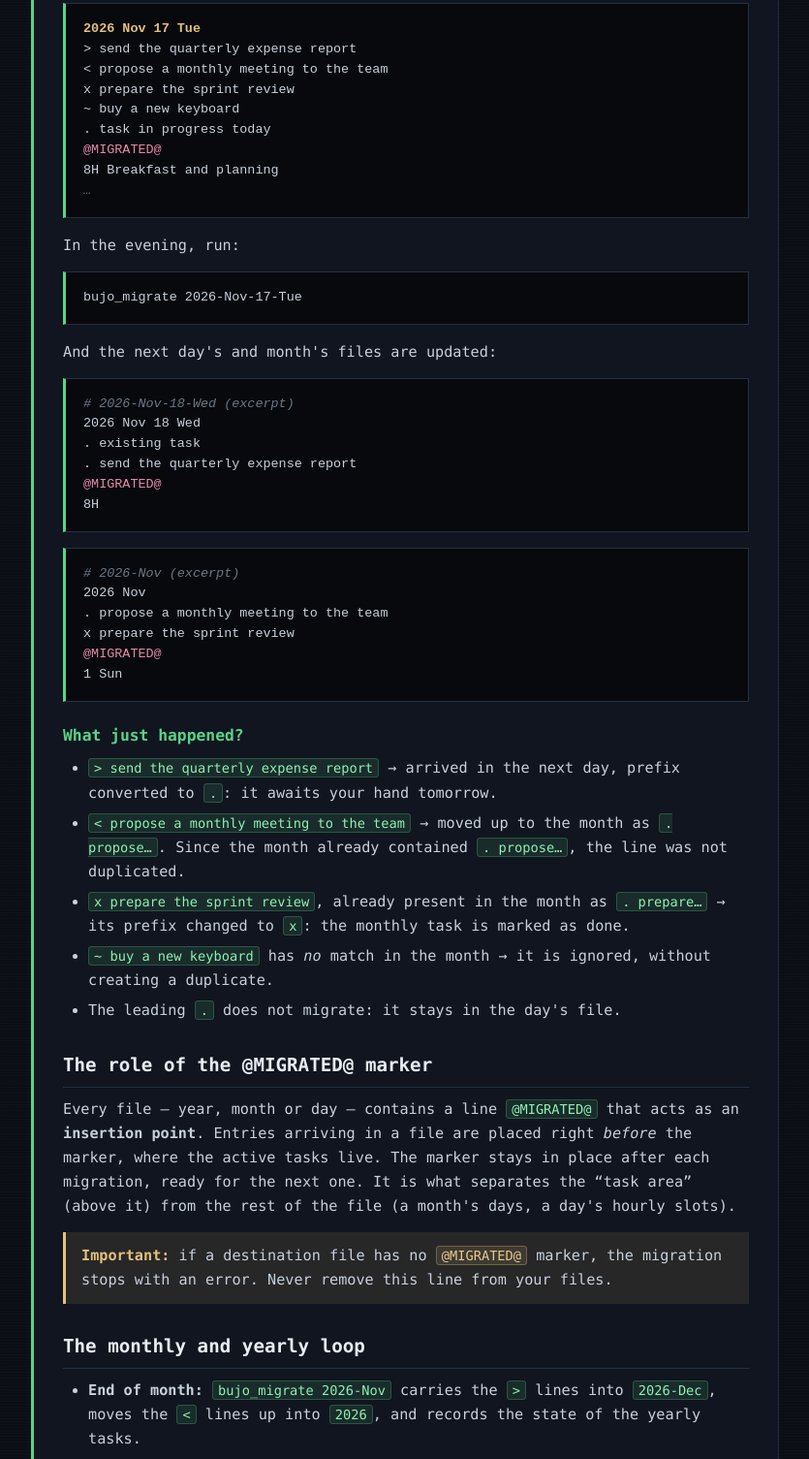
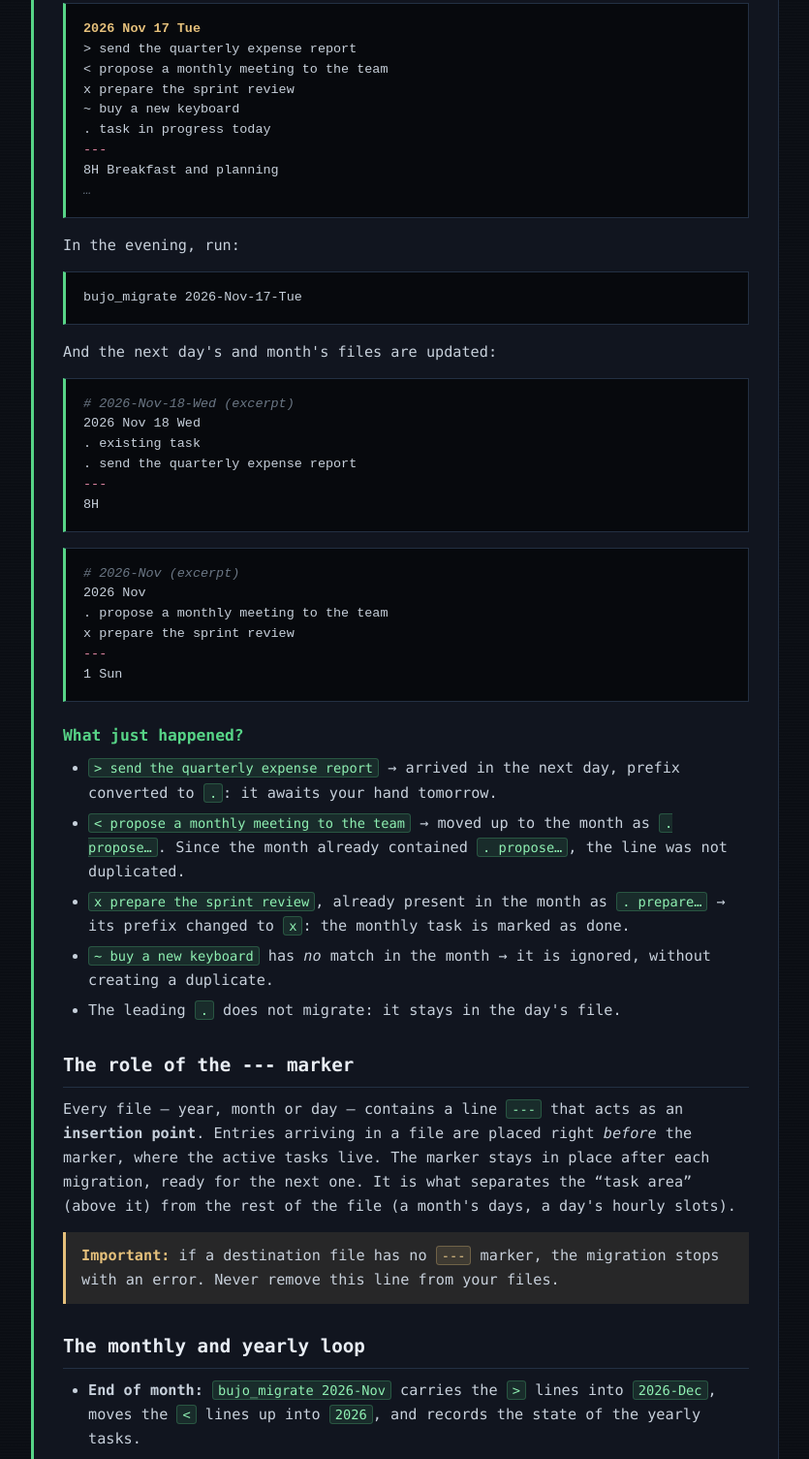
Before and after one commit to Lajule/bujo, a plain HTML site: page docs/en/posts/migration.html in a window 1280 px wide. Shown: the part 1054-2559 px from the top of the page at 97% size, without its empty margins (222-1057 px from the left). Drawn offline with Linux system fonts and the light colour scheme.

Commit message:
Use a more textual placeholder

```diff
--- a/docs/en/posts/migration.html
+++ b/docs/en/posts/migration.html
@@ -77,7 +77,7 @@
 x prepare the sprint review
 ~ buy a new keyboard
 . task in progress today
-<span class="p">@MIGRATED@</span>
+<span class="p">---</span>
 8H Breakfast and planning
 <span class="c">…</span></code></pre>
         <p>In the evening, run:</p>
@@ -87,13 +87,13 @@ x prepare the sprint review
 2026 Nov 18 Wed
 . existing task
 . send the quarterly expense report
-<span class="p">@MIGRATED@</span>
+<span class="p">---</span>
 8H</code></pre>
 <pre><code><span class="c"># 2026-Nov (excerpt)</span>
 2026 Nov
 . propose a monthly meeting to the team
 x prepare the sprint review
-<span class="p">@MIGRATED@</span>
+<span class="p">---</span>
 1 Sun</code></pre>
 
         <h3>What just happened?</h3>
@@ -111,9 +111,9 @@ x prepare the sprint review
             <li>The leading <code>.</code> does not migrate: it stays in the day's file.</li>
         </ul>
 
-        <h2>The role of the @MIGRATED@ marker</h2>
+        <h2>The role of the --- marker</h2>
         <p>
-            Every file — year, month or day — contains a line <code>@MIGRATED@</code> that acts as
+            Every file — year, month or day — contains a line <code>---</code> that acts as
             an <strong>insertion point</strong>. Entries arriving in a file are placed right
             <em>before</em> the marker, where the active tasks live. The marker stays in place
             after each migration, ready for the next one. It is what separates the “task area”
@@ -121,7 +121,7 @@ x prepare the sprint review
         </p>
 
         <div class="note">
-            <strong>Important:</strong> if a destination file has no <code>@MIGRATED@</code> marker,
+            <strong>Important:</strong> if a destination file has no <code>---</code> marker,
             the migration stops with an error. Never remove this line from your files.
         </div>
 
```
Also changed, not shown: docs/en/index.html (+1 -1 lines), docs/en/posts/daily-use.html (+1 -1 lines), docs/en/posts/examples.html (+5 -5 lines), docs/en/posts/getting-started.html (+4 -4 lines), docs/index.html (+1 -1 lines), docs/posts/exemples.html (+5 -5 lines), docs/posts/migration.html (+6 -6 lines), docs/posts/premiers-pas.html (+4 -4 lines), docs/posts/usage-quotidien.html (+1 -1 lines), 3 other files.
